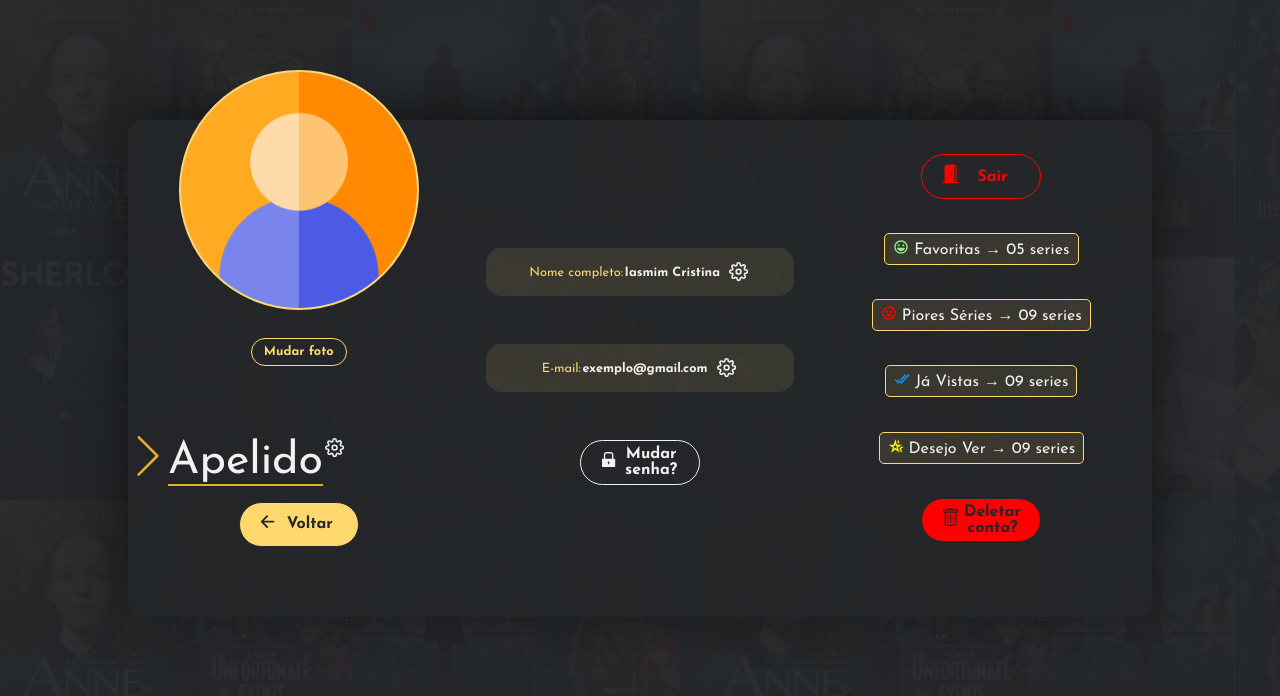
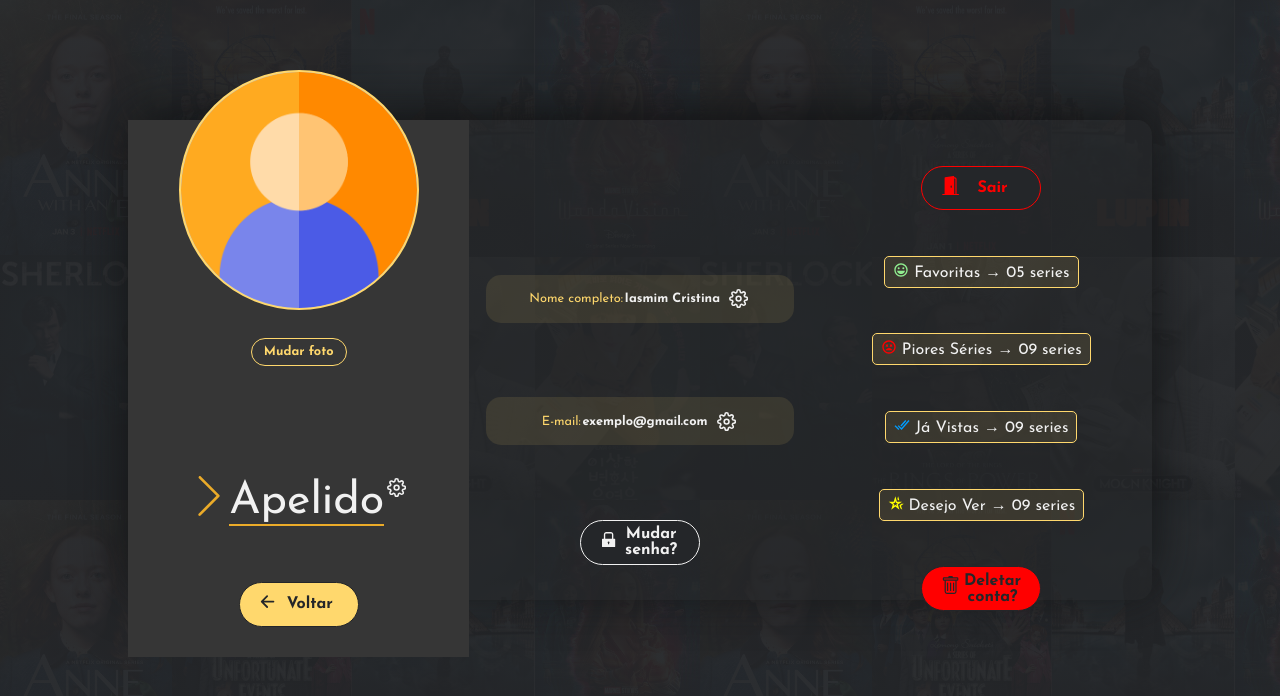
Before and after one commit to theuldev/suaserie.frontend, a React (Create React App) app: page /profile in a window 1280 px wide. Shown: the top 696 px of the page. Built offline with nearby package versions, Linux system fonts and the light colour scheme.

Commit message:
Front end finalizado.

```diff
--- a/src/components/Desktop/Header/Header.jsx
+++ b/src/components/Desktop/Header/Header.jsx
@@ -31,7 +31,7 @@ const Header = (props) => {
 
           </div>
           <div>
-            <Link className="link">
+            <Link to={"/series"} className="link">
               <span class="material-icons"> <RiMovieLine /> </span>
               <span className="header-item">Mais séries</span>
             </Link>
--- a/src/components/General/ScreenModel/ScreenModel.jsx
+++ b/src/components/General/ScreenModel/ScreenModel.jsx
@@ -58,7 +58,7 @@ const ScreenModel = (props) => {
       {/* MOBILE */}
       <MediaQuery maxWidth={screenMobile} >
         <Burger apelido={props.apelido} userPic={props.userPic} />
-        <Navigation  checkedItem={props.checkedItem} />
+        <Navigation checkedItem={props.checkedItem} />
       </MediaQuery>
 
     </div>
--- a/src/pages/Profile/Profile.css
+++ b/src/pages/Profile/Profile.css
@@ -21,16 +21,19 @@
   margin-top: 15vh;
   width: 80%;
   max-width: 75rem;
-  background-color: rgb(36, 38, 41, 0.8);
+  background-color: rgb(36, 38, 41, 0.5);
   border-radius: 15px;
-
+  height: 60vh;
   -webkit-box-shadow: 0px -10px 56px -6px #0f1011;
   -moz-box-shadow: 0px -10px 56px -6px #0f1011;
   box-shadow: 0px -10px 56px -6px #0f1011;
   display: grid;
   grid-template-columns: 1fr 1fr 1fr;
-  padding-bottom: 5vh;
+
 }
+
+
+
 
 #uploadPicBtn {
   background-color: transparent;
@@ -51,6 +54,15 @@
   transition: all 0.3s;
   border: solid 1px #f1f1f1;
   color: #f1f1f1;
+}
+
+
+.profile-pic {
+  background-color: var(--shadow);
+  height: 100%;
+  display: flex;
+  flex-direction: column;
+  gap:5vh;
 }
 
 .profile .profile-pic .wrapper-profile {
@@ -92,13 +104,14 @@
   flex-direction: column;
   align-items: center;
   padding-top: 5rem;
+
 }
 
 /* Caixas de info - Perfil */
 
 .profile-info .info-boxes {
   color: #f1f1f1;
-  height: 15rem;
+  height: 20rem;
   display: flex;
   flex-direction: column;
   width: 90%;
@@ -217,7 +230,6 @@
 /* Responsividade */
 
 @media (max-width: 980px) {
-
   .profile {
     height: auto;
     display: flex;
@@ -240,7 +252,6 @@
     padding: 0.5rem;
     width: 40%;
     border-radius: 35px;
-
   }
 
   .profile-username .nickname {
@@ -258,14 +269,11 @@
   }
 
   .profile-info .change-pass {
-
     margin-bottom: 5vh;
-
   }
 
   .profile-series .log-out-exit {
     margin-top: 5vh;
-
   }
 
   .profile-info .info-boxes {
@@ -274,7 +282,7 @@
     /* gap: 1vh; */
   }
   .profile-info .info-boxes .info-box {
-    font-size: .75rem;
+    font-size: 0.75rem;
     width: 90%;
   }
 
@@ -282,7 +290,6 @@
     font-size: 0.8rem;
   }
 
-
   .profile-series {
     gap: 2.5vh;
     padding-bottom: 1vh;
--- a/src/pages/Profile/Profile.jsx
+++ b/src/pages/Profile/Profile.jsx
@@ -37,9 +37,11 @@ const Profile = () => {
 
   return (
     <div className="body-profile">
-      <Helmet>SóSeries</Helmet>
+      <Helmet>Só Séries - Perfil</Helmet>
 
       <div className="profile">
+
+
         <div className="profile-pic">
           <div className="wrapper-profile">
             {imageUrl && selectedImage ? (
@@ -72,7 +74,7 @@ const Profile = () => {
 
           </div>
 
-          <ButtonNormal bckg={"#ffd86d"} color={"#242629"} text={"Voltar"} classId={"voltar"} icon={<IoArrowBackOutline />} link="series" />
+          <ButtonNormal bckg={"#ffd86d"} color={"#242629"} text={"Voltar"} classId={"voltar"} icon={<IoArrowBackOutline />} link="" />
 
 
         </div>
@@ -103,6 +105,8 @@ const Profile = () => {
 
 
         </div>
+
+
         <div className="profile-series">
         <div className="log-out-exit">
           <ButtonNormal bckg={"#242629"} color={"red"} classId={"sair"} icon={<BsFillDoorOpenFill />} text={"Sair"} link="" />
@@ -137,6 +141,7 @@ const Profile = () => {
           <ButtonNormal bckg={"red"} color={"#242629"} classId={"deletar"} icon={<BsTrash />} text={"Deletar conta?"} link="" />
 
         </div>
+
       </div>
     </div>
   );
--- a/src/pages/SeriesView/SerieView.jsx
+++ b/src/pages/SeriesView/SerieView.jsx
@@ -48,7 +48,7 @@ const SeriesView = () => {
 
   return (
 
-    <ScreenModel checkedItem={""} apelido={"Akemi"} titlePage={"Series"}>
+    <ScreenModel checkedItem={""} apelido={"Akemi"} titlePage={"Séries"}>
       <div className='list'>
         {series}
       </div>
--- a/src/pages/SeriesView/SeriesView.css
+++ b/src/pages/SeriesView/SeriesView.css
@@ -10,7 +10,6 @@
   justify-items: center;
   align-items: center;
 }
-
 
 .list .list-item {
   /* background-color: aqua; */
@@ -44,8 +43,6 @@
   }
 }
 
-
-
 @media (max-width: 650px) {
   .list-item {
     height: 21rem;
@@ -57,8 +54,6 @@
   }
 }
 
-
-
 @media (max-width: 350px) {
   /* Grid da lista */
   .list {
```
Lines whose indentation alone changed are shown as unchanged.
